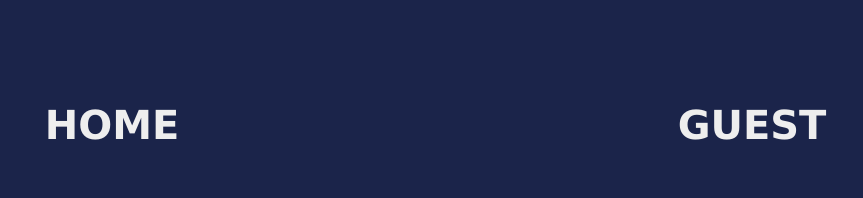
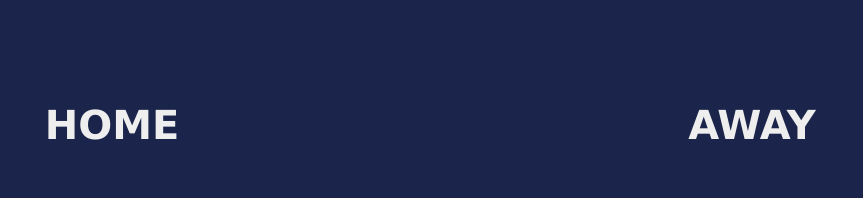
Before and after one commit to estherFrank/basketballScorecard, a website built with Vite: page index.html in a window 1280 px wide. Shown: the top 198 px of the page, without its empty margins (208-1071 px from the left). Built offline with nearby package versions, Linux system fonts and the light colour scheme.

Commit message:
change 'guest' to 'away'

```diff
--- a/index.html
+++ b/index.html
@@ -16,7 +16,7 @@
                 </div>
             </div>
             <div class="column">
-                <h3 class="teamHeading">GUEST</h3>
+                <h3 class="teamHeading">AWAY</h3>
                 <div class="scoreboard">
                     <p id="guest-score" class="scoreText">0</p>
                 </div>
```
